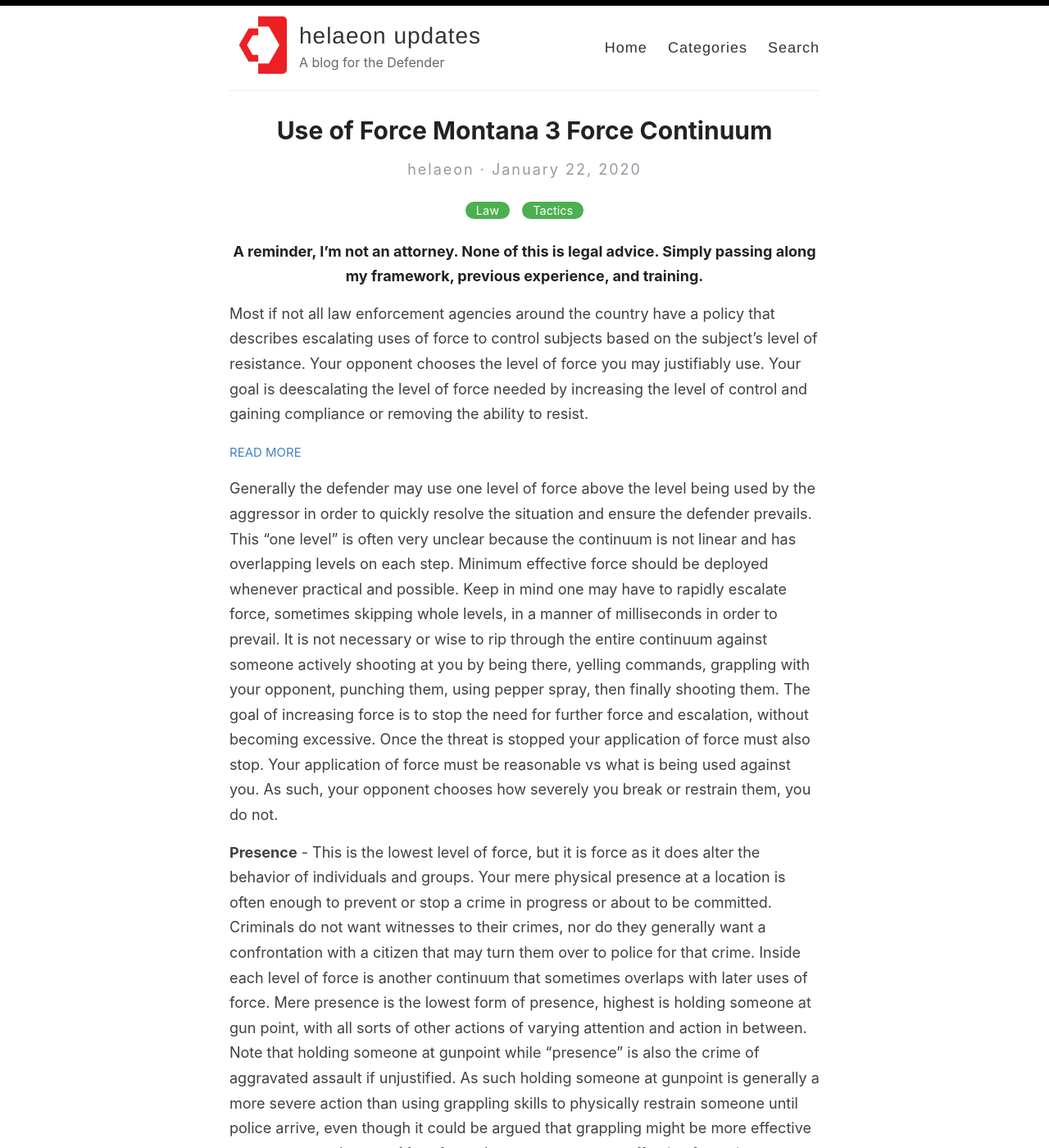
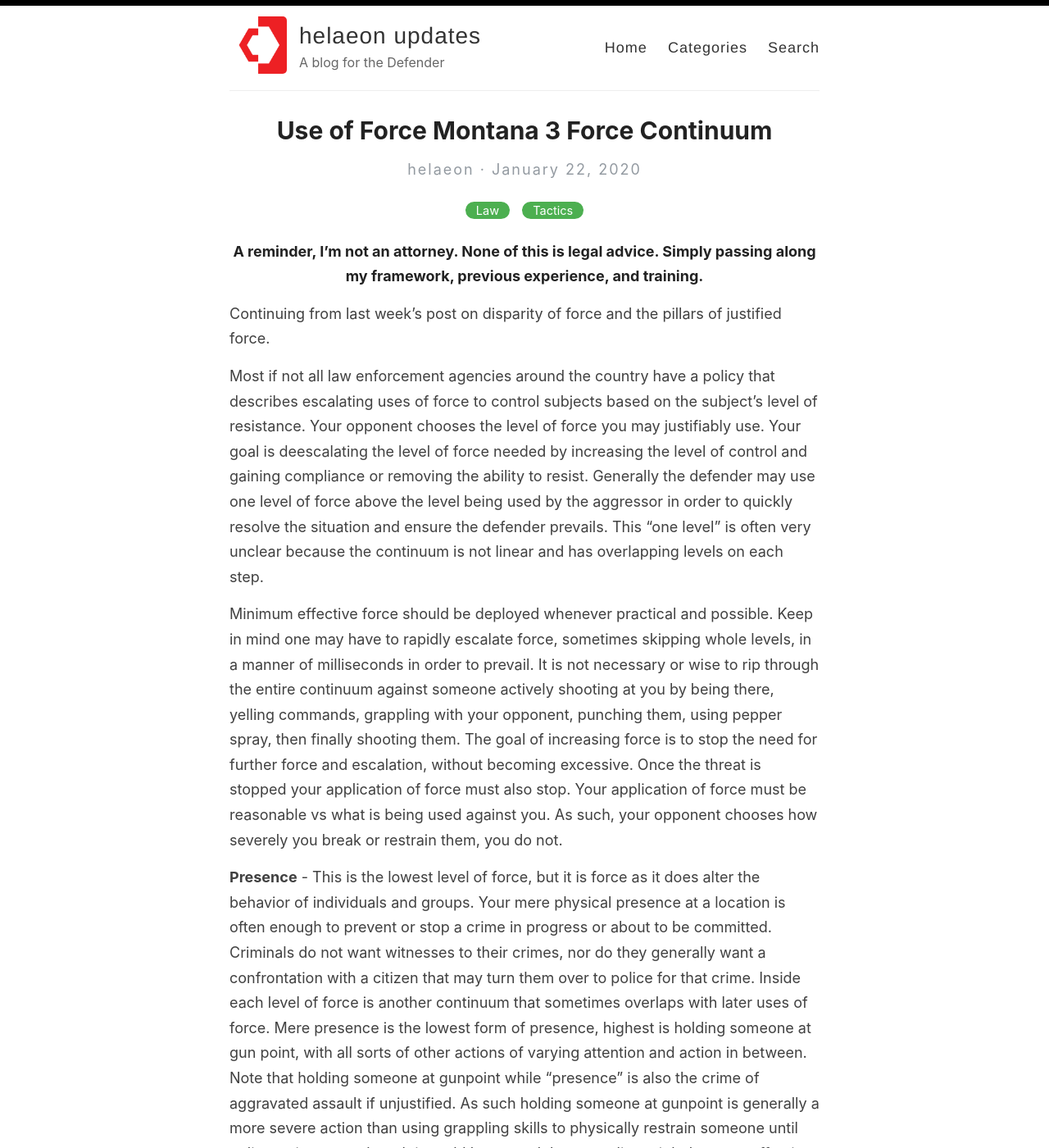
Before and after one commit to helaeon/helaeon.github.io, a Jekyll site: the page built from _posts/2020-1-22-use-of-force-mt-3.md, in a window 1280 px wide and 1400 px high. Shown: the whole window at 82% size. Built offline with Jekyll 4.4.1, drawn with Linux system fonts in a browser that asks for light colours.

Commit message:
Update 2020-1-22-use-of-force-mt-3.md

```diff
--- a/_posts/2020-1-22-use-of-force-mt-3.md
+++ b/_posts/2020-1-22-use-of-force-mt-3.md
@@ -5,11 +5,11 @@ categories: Law Tactics
 ---
 
 ##### A reminder, I'm not an attorney. None of this is legal advice. Simply passing along my framework, previous experience, and training.
-Most if not all law enforcement agencies around the country have a policy that describes escalating uses of force to control subjects based on the subject's level of resistance. Your opponent chooses the level of force you may justifiably use. Your goal is deescalating the level of force needed by increasing the level of control and gaining compliance or removing the ability to resist.
+Continuing from last week's post on disparity of force and the pillars of justified force.
 
-<a href="/use-of-force-mt-3/" class="read-more">Read More</a>
+Most if not all law enforcement agencies around the country have a policy that describes escalating uses of force to control subjects based on the subject's level of resistance. Your opponent chooses the level of force you may justifiably use. Your goal is deescalating the level of force needed by increasing the level of control and gaining compliance or removing the ability to resist. Generally the defender may use one level of force above the level being used by the aggressor in order to quickly resolve the situation and ensure the defender prevails. This "one level" is often very unclear because the continuum is not linear and has overlapping levels on each step.
 
-Generally the defender may use one level of force above the level being used by the aggressor in order to quickly resolve the situation and ensure the defender prevails. This "one level" is often very unclear because the continuum is not linear and has overlapping levels on each step. Minimum effective force should be deployed whenever practical and possible. Keep in mind one may have to rapidly escalate force, sometimes skipping whole levels, in a manner of milliseconds in order to prevail. It is not necessary or wise to rip through the entire continuum against someone actively shooting at you by being there, yelling commands, grappling with your opponent, punching them, using pepper spray, then finally shooting them. The goal of increasing force is to stop the need for further force and escalation, without becoming excessive. Once the threat is stopped your application of force must also stop. Your application of force must be reasonable vs what is being used against you. As such, your opponent chooses how severely you break or restrain them, you do not.
+Minimum effective force should be deployed whenever practical and possible. Keep in mind one may have to rapidly escalate force, sometimes skipping whole levels, in a manner of milliseconds in order to prevail. It is not necessary or wise to rip through the entire continuum against someone actively shooting at you by being there, yelling commands, grappling with your opponent, punching them, using pepper spray, then finally shooting them. The goal of increasing force is to stop the need for further force and escalation, without becoming excessive. Once the threat is stopped your application of force must also stop. Your application of force must be reasonable vs what is being used against you. As such, your opponent chooses how severely you break or restrain them, you do not.
 
 **Presence** - This is the lowest level of force, but it is force as it does alter the behavior of individuals and groups. Your mere physical presence at a location is often enough to prevent or stop a crime in progress or about to be committed. Criminals do not want witnesses to their crimes, nor do they generally want a confrontation with a citizen that may turn them over to police for that crime. Inside each level of force is another continuum that sometimes overlaps with later uses of force. Mere presence is the lowest form of presence, highest is holding someone at gun point, with all sorts of other actions of varying attention and action in between. Note that holding someone at gunpoint while "presence" is also the crime of aggravated assault if unjustified. As such holding someone at gunpoint is generally a more severe action than using grappling skills to physically restrain someone until police arrive, even though it could be argued that grappling might be more effective or cause more damage. More force does not mean more effective force, just more violence. Excessive presence has a related crime, particularly the crimes of trespass and burglary [MCA 45-6-20X](https://leg.mt.gov/bills/mca/title_0450/chapter_0060/part_0020/sections_index.html).
 
```
